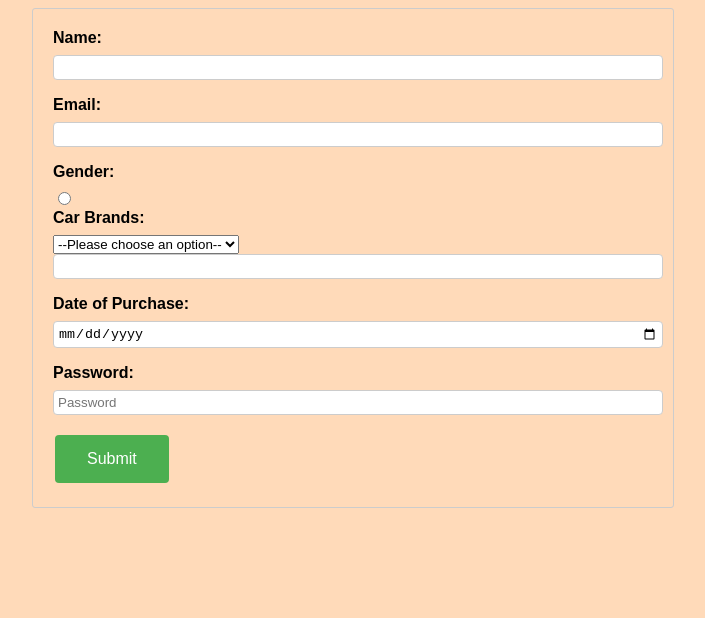
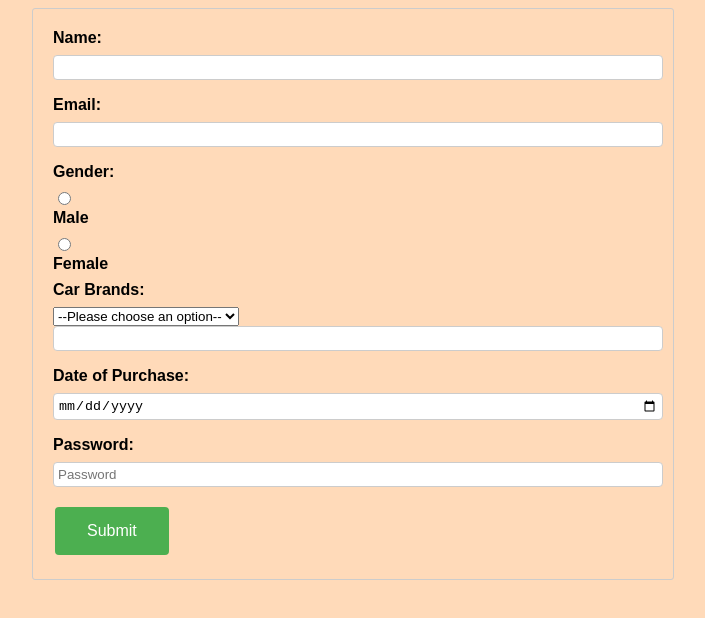
Before and after one commit to acciojob/car-insurance-form-akeeb12, a website: page main.html in a window 1280 px wide. Shown: the whole page, without its empty margins (287-992 px from the left). Drawn offline with Linux system fonts and the light colour scheme.

Commit message:
created a submission

```diff
--- a/main.html
+++ b/main.html
@@ -16,7 +16,10 @@
         <input type="email" id="email" name="email" required>
 
         <label for="gender">Gender:</label>
-        <input type="radio" name="Radio Buttons" required>
+        <input type="radio" id="male" name="gender" value="male">
+                <label for="male">Male</label>
+		  <input type="radio" id="female" name="gender" value="female">
+                <label for="female">Female</label>
 
         <label for="cars">Car Brands:</label>
         <select id="cars" name="cars" required>
```
